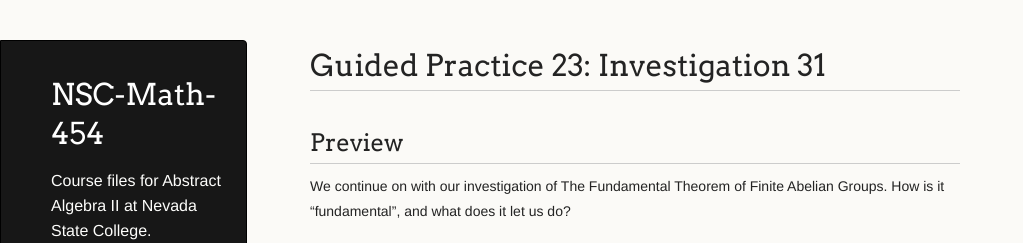
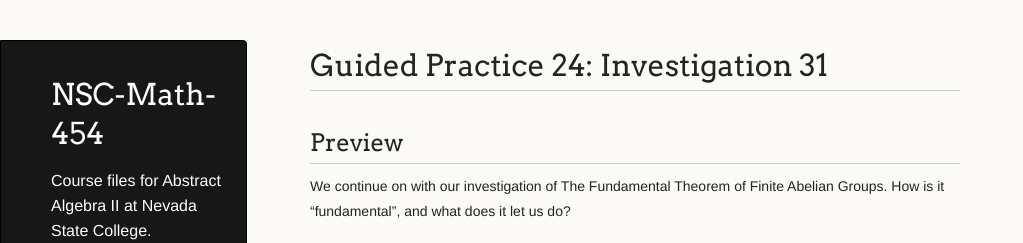
Before and after one commit to AaronWongNSC/MATH-454, a Jekyll site: the page built from GP24.md, in a window 1280 px wide and 968 px high. Shown: the top 243 px of the window, without its empty margins (0-1023 px from the left). Built offline with Jekyll 4.4.1, drawn with Linux system fonts in a browser that asks for light colours.

Commit message:
Update and rename GP23.md to GP24.md

```diff
--- a/GP23.md
+++ b/GP24.md
@@ -1,8 +1,8 @@
 ---
 layout: default
-title: Guided Practice 22
+title: Guided Practice 24
 ---
-# Guided Practice 23: Investigation 31
+# Guided Practice 24: Investigation 31
 
 ## Preview
 
```
